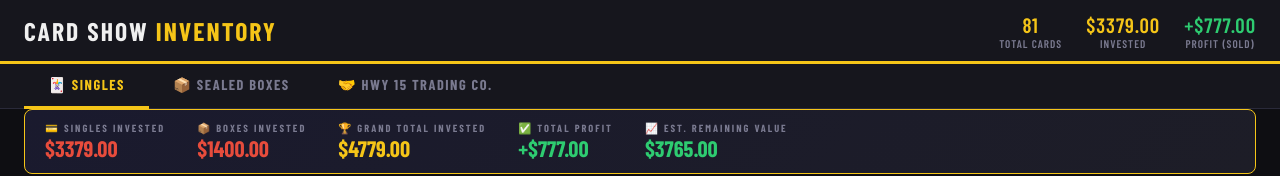
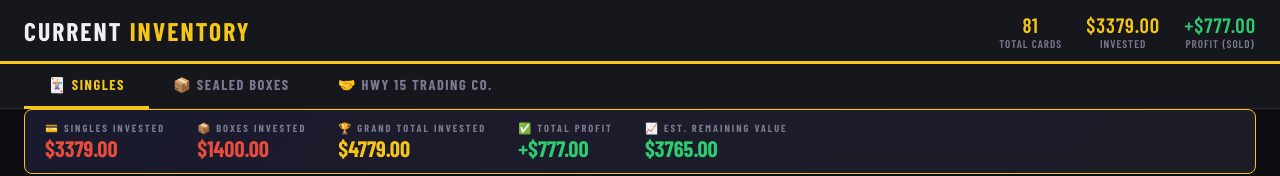
Before and after one commit to shotimesportscards-ux/Shotime-Inventory, a website: page public/index.html in a window 1280 px wide. Shown: the top 176 px of the page. Drawn offline with nearby package versions, Linux system fonts and the light colour scheme; a web font is replaced by a local one.

Commit message:
Update index.html

```diff
--- a/public/index.html
+++ b/public/index.html
@@ -444,7 +444,7 @@
 <body>
 
 <header>
-  <div class="logo" id="headerLogo">Card Show <span>Inventory</span></div>
+  <div class="logo" id="headerLogo">Current <span>Inventory</span></div>
   <div class="header-stats">
     <div class="hstat">
       <div class="hstat-val" id="hstat-total">0</div>
```
